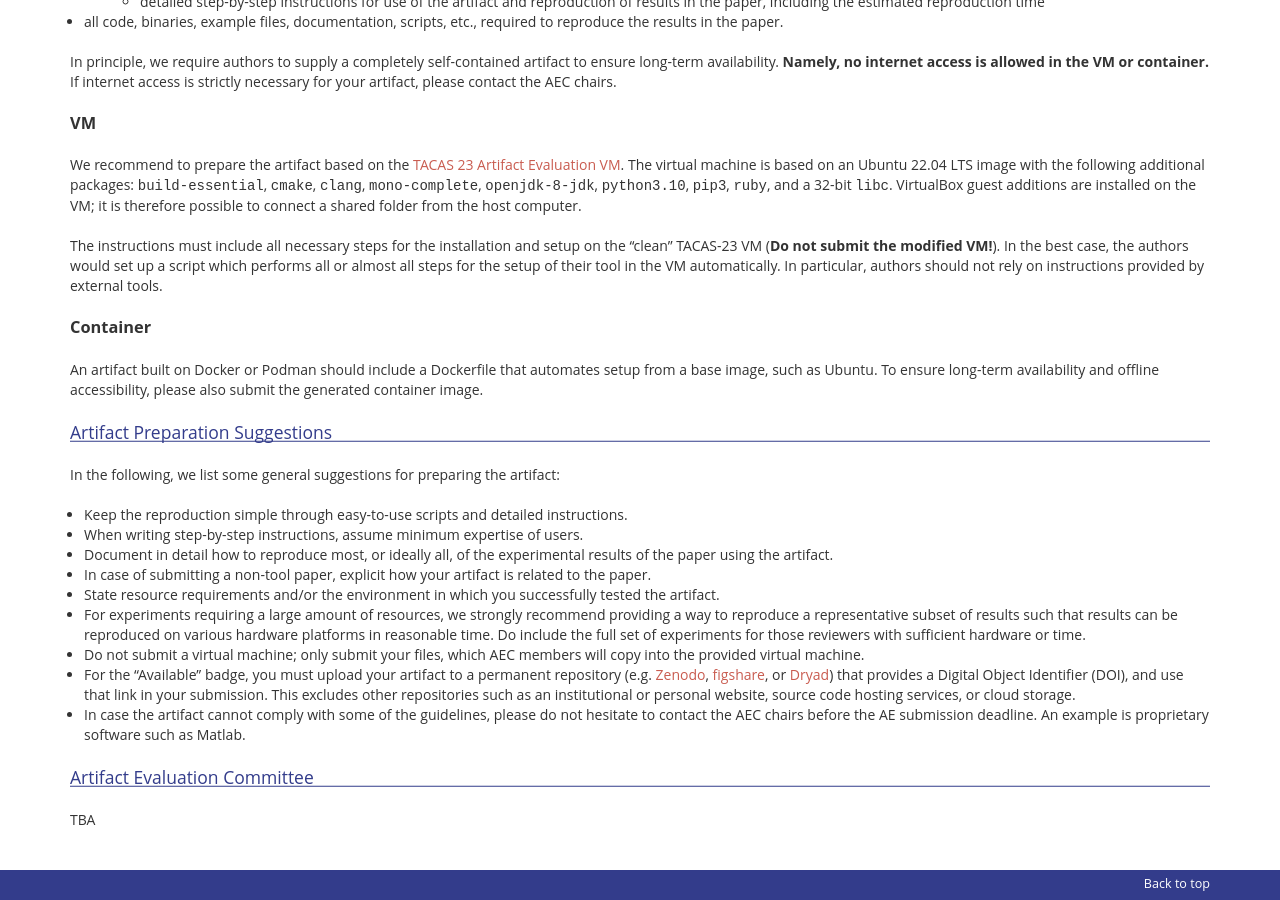
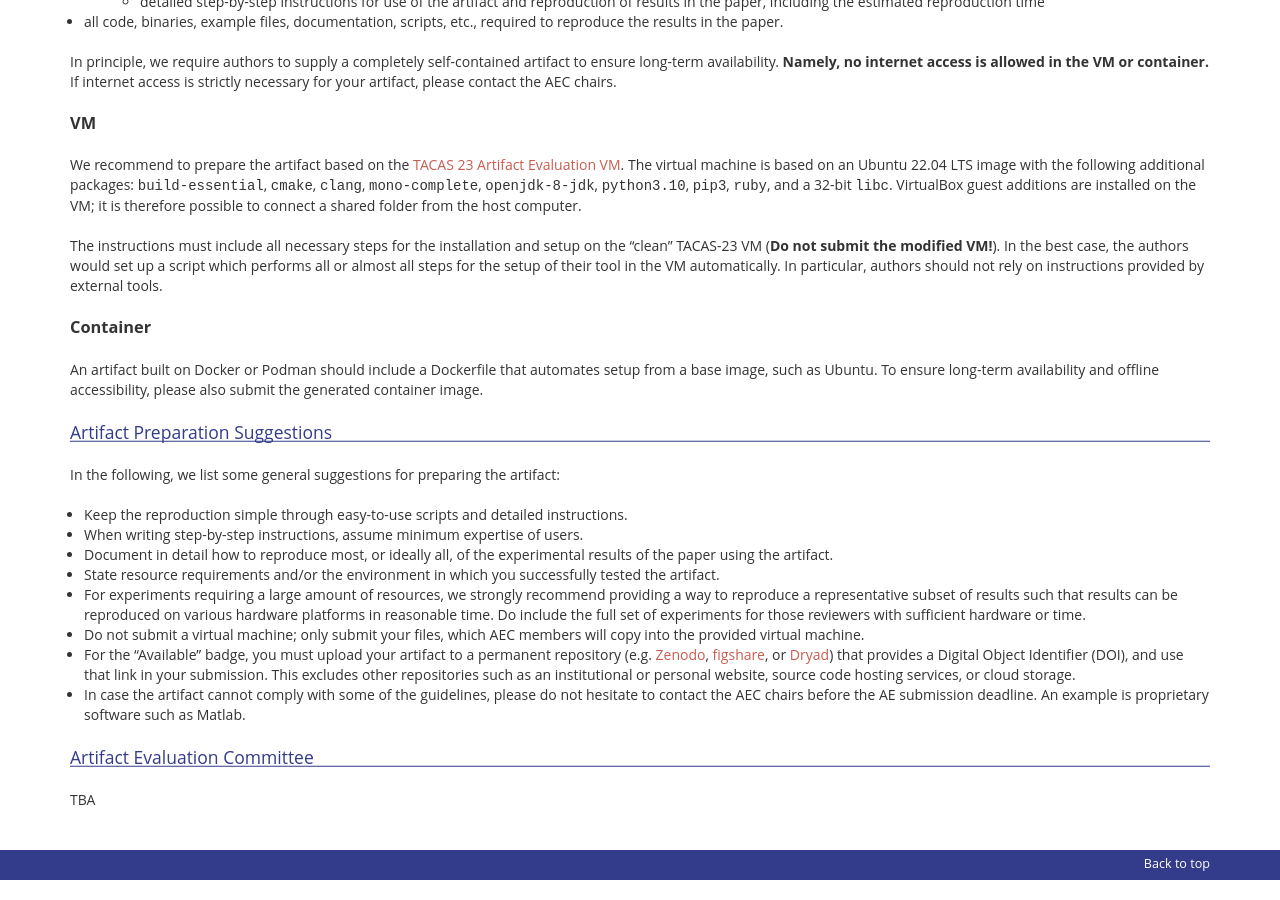
Before and after one commit to SPIN-web/SPIN2026, a Jekyll site: the page built from _pages/artifacts.md, in a window 1280 px wide and 900 px high, scrolled down 1972 px. Built offline with Jekyll 4.4.1, drawn with Linux system fonts in a browser that asks for light colours; nearby versions of some CDN libraries; our own code applies the rules of GitHub Pages for plain Markdown files.

Commit message:
remove redundant line AE instructions

```diff
--- a/_pages/artifacts.md
+++ b/_pages/artifacts.md
@@ -109,7 +109,6 @@ In the following, we list some general suggestions for preparing the artifact:
 - Keep the reproduction simple through easy-to-use scripts and detailed instructions.
 - When writing step-by-step instructions, assume minimum expertise of users.
 - Document in detail how to reproduce most, or ideally all, of the experimental results of the paper using the artifact.
-- In case of submitting a non-tool paper, explicit how your artifact is related to the paper.
 - State resource requirements and/or the environment in which you successfully tested the artifact.
 - For experiments requiring a large amount of resources, we strongly recommend providing a way to reproduce a representative subset of results such that results can be reproduced on various hardware platforms in reasonable time. Do include the full set of experiments for those reviewers with sufficient hardware or time.
 - Do not submit a virtual machine; only submit your files, which AEC members will copy into the provided virtual machine.
```
